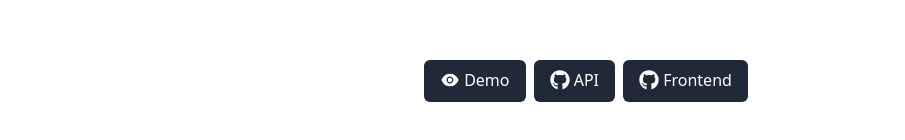
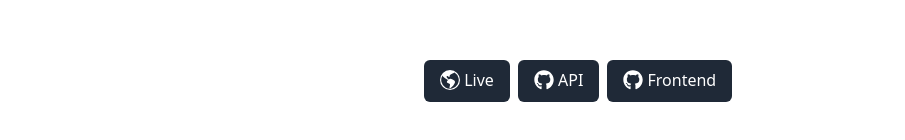
Before and after one commit to matt-plank/matt-plank.github.io, a React (Vite) app: page /#/ in a window 1280 px wide. Shown: the part 788-928 px from the top of the page, without its empty margins (0-905 px from the left). Built offline with nearby package versions, Linux system fonts and the light colour scheme.

Commit message:
Changed home page project demo button to live button

```diff
--- a/src/pages/home.jsx
+++ b/src/pages/home.jsx
@@ -1,4 +1,4 @@
-import { AiFillEye } from "react-icons/ai";
+import { BsGlobeAmericas } from "react-icons/bs";
 import { FaGithub } from "react-icons/fa";
 import Card from "../components/card";
 import ContactIcons from "../components/contactIcons";
@@ -110,7 +110,7 @@ const Home = () => {
               rel="noreferrer"
               className="px-4 py-2 bg-gray-800 text-white rounded-md"
             >
-              <AiFillEye className="inline-block mb-1 text-xl" /> Demo
+              <BsGlobeAmericas className="inline-block mb-1 text-xl" /> Live
             </a>
             <a
               href="https://github.com/matt-plank/jiu-jitsu-notes-api"
```
